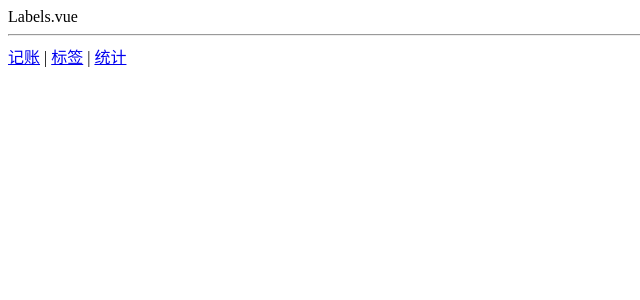
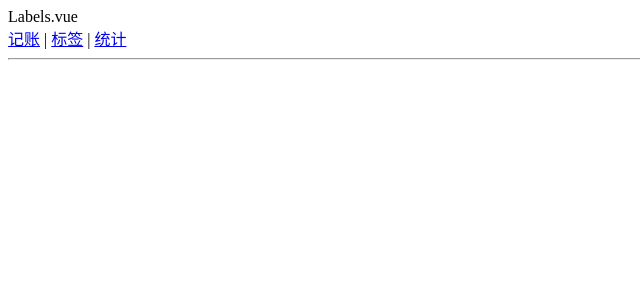
Before and after one commit to FrankDongFan/manimani, a Vue app: page /#/labels in a window 1280 px wide. Shown: the top 300 px of the page, without its empty margins (0-640 px from the left). Built offline with nearby package versions, Linux system fonts and the light colour scheme.

Commit message:
改成全局组件<Nav/>

```diff
--- a/src/App.vue
+++ b/src/App.vue
@@ -3,13 +3,6 @@
   <div>
     <router-view />
     <hr />
-    <div>
-      <router-link to="/money">记账</router-link>
-      |
-      <router-link to="/labels">标签</router-link>
-      |
-      <router-link to="/statistics">统计</router-link>
-    </div>
   </div>
 </template>
 
--- /dev/null
+++ b/src/components/Nav.vue
@@ -0,0 +1,19 @@
+<template>
+  <div>
+    <router-link to="/money">记账</router-link>
+    |
+    <router-link to="/labels">标签</router-link>
+    |
+    <router-link to="/statistics">统计</router-link>
+  </div>
+</template>
+
+<script lang="ts">
+    export default {
+        name: "Nav"
+    };
+</script>
+
+<style lang="scss" scoped>
+
+</style>
--- a/src/main.ts
+++ b/src/main.ts
@@ -3,8 +3,11 @@
 import './registerServiceWorker'
 import router from './router'
 import store from './store'
+import Nav from '@/components/Nav.vue';
 
 Vue.config.productionTip = false
+
+Vue.component('Nav', Nav)
 
 new Vue({
   router,
--- a/src/views/Labels.vue
+++ b/src/views/Labels.vue
@@ -1,5 +1,8 @@
 <template>
-  <div>Labels.vue</div>
+  <div>
+    Labels.vue
+    <Nav />
+  </div>
 </template>
 
 <script lang="ts">
--- a/src/views/Money.vue
+++ b/src/views/Money.vue
@@ -1,5 +1,8 @@
 <template>
-  <div>Money.vue</div>
+  <div>
+    Money.vue
+    <Nav />
+  </div>
 </template>
 
 <script lang="ts">
--- a/src/views/Statistics.vue
+++ b/src/views/Statistics.vue
@@ -1,5 +1,8 @@
 <template>
-  <div>Statistics.vue</div>
+  <div>
+    Statistics.vue
+    <Nav />
+  </div>
 </template>
 
 <script lang="ts">
```
